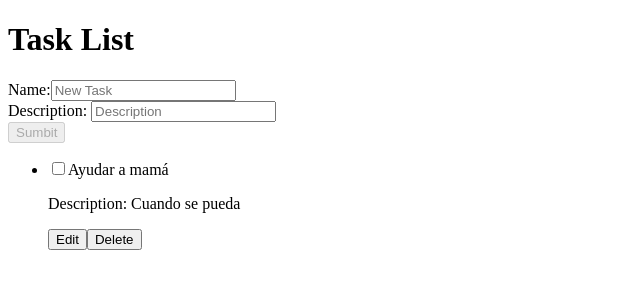
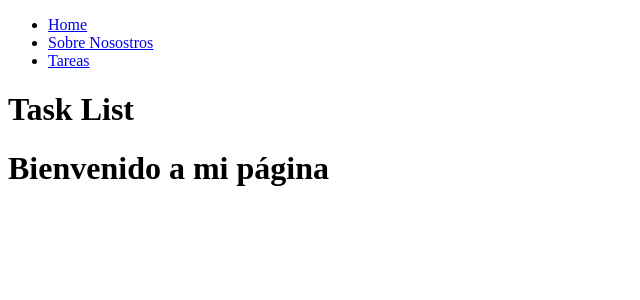
Before and after one commit to wilmer-rodriguez-r/my-react-task-list, a React (Vite) app: page / in a window 1280 px wide. Shown: the top 300 px of the page, without its empty margins (0-640 px from the left). Built offline with nearby package versions, Linux system fonts and the light colour scheme.

Commit message:
react router

```diff
--- a/package.json
+++ b/package.json
@@ -11,7 +11,8 @@
   },
   "dependencies": {
     "react": "^18.2.0",
-    "react-dom": "^18.2.0"
+    "react-dom": "^18.2.0",
+    "react-router-dom": "^6.17.0"
   },
   "devDependencies": {
     "@types/react": "^18.2.15",
--- a/src/App.jsx
+++ b/src/App.jsx
@@ -1,22 +1,20 @@
-import { useEffect } from "react";
-import {Header} from "./components/Header"
-import { TaskList } from "./components/TaskList";
+import { BrowserRouter, Route, Routes } from "react-router-dom";
+import { Menu } from "./components/Menu";
+import { Home } from "./pages/HomePage";
+import { SobreNosostros } from "./pages/SobreNosotrosPage";
+import { Tareas } from "./pages/TareasPage";
 
-const taskList = [{"name": "Ayudar a mamá", "description": "Cuando se pueda","state": false}]
 
 function App() {
-  useEffect((()=>{
-    const existingData = localStorage.getItem("tasks");
-    if(existingData == null) {
-      localStorage.setItem("tasks", JSON.stringify(taskList));
-    }
-  }), [])
-
   return (
-    <div className="App">
-      <Header/>
-      <TaskList list={taskList}/>
-    </div>
+    <BrowserRouter>
+      <Menu></Menu>
+      <Routes>
+        <Route path="/" element={<Home/>}/>
+        <Route path="/about-us" element={<SobreNosostros />}/>
+        <Route path="/tasks" element={<Tareas />}/>
+      </Routes>
+    </BrowserRouter>
   );
 };
 
--- /dev/null
+++ b/src/components/Menu.jsx
@@ -0,0 +1,17 @@
+import { Link } from "react-router-dom";
+
+export const Menu = () => {
+    return (
+    <ul>
+        <li>
+            <Link to="/">Home</Link>
+        </li>
+        <li>
+            <Link to="/about-us">Sobre Nosostros</Link>
+        </li>
+        <li>
+            <Link to="/tasks">Tareas</Link>
+        </li>
+    </ul>
+    )
+}
--- /dev/null
+++ b/src/pages/HomePage.jsx
@@ -0,0 +1,8 @@
+export const Home = () => {
+    return(
+        <div>
+            <h1>Task List</h1>
+            <h1>Bienvenido a mi página</h1>
+        </div>
+    );
+}
--- /dev/null
+++ b/src/pages/SobreNosotrosPage.jsx
@@ -0,0 +1,28 @@
+export const SobreNosostros = () => {
+    return (
+        <div>
+            <h1>Funcionalidades</h1>
+            <p>
+                Esta es un aplicación que permite registrar tareas y ver su estado actual, es decir si se encuentran completas o no.
+            </p>
+            <h1>Tecnologias</h1>
+            <p>
+                Las tecnologias que se usaron para construir esta pagina web fueron las siguientes.
+            </p>
+            <ul>
+                <li>
+                    React
+                </li>
+                <li>
+                    Node.js
+                </li>
+                <li>
+                    JavaScript
+                </li>
+                <li>
+                    Html
+                </li>
+            </ul>
+        </div>
+    )
+}
--- /dev/null
+++ b/src/pages/TareasPage.jsx
@@ -0,0 +1,19 @@
+import { Header } from "../components/Header";
+import { TaskList } from "../components/TaskList";
+import { useEffect } from "react";
+
+const taskList = [{"name": "Ayudar a mamá", "description": "Cuando se pueda","state": false}]
+
+export const Tareas = () => {
+    useEffect((()=>{
+      const existingData = localStorage.getItem("tasks");
+      if(existingData == null) {
+        localStorage.setItem("tasks", JSON.stringify(taskList));
+      }
+    }), [])
+    return(
+    <div className="Tareas">
+      <Header/>
+      <TaskList list={taskList}/>
+    </div>)
+}
```
Also changed, not shown: 1 other file (tests, documents, lock files or other folders).
